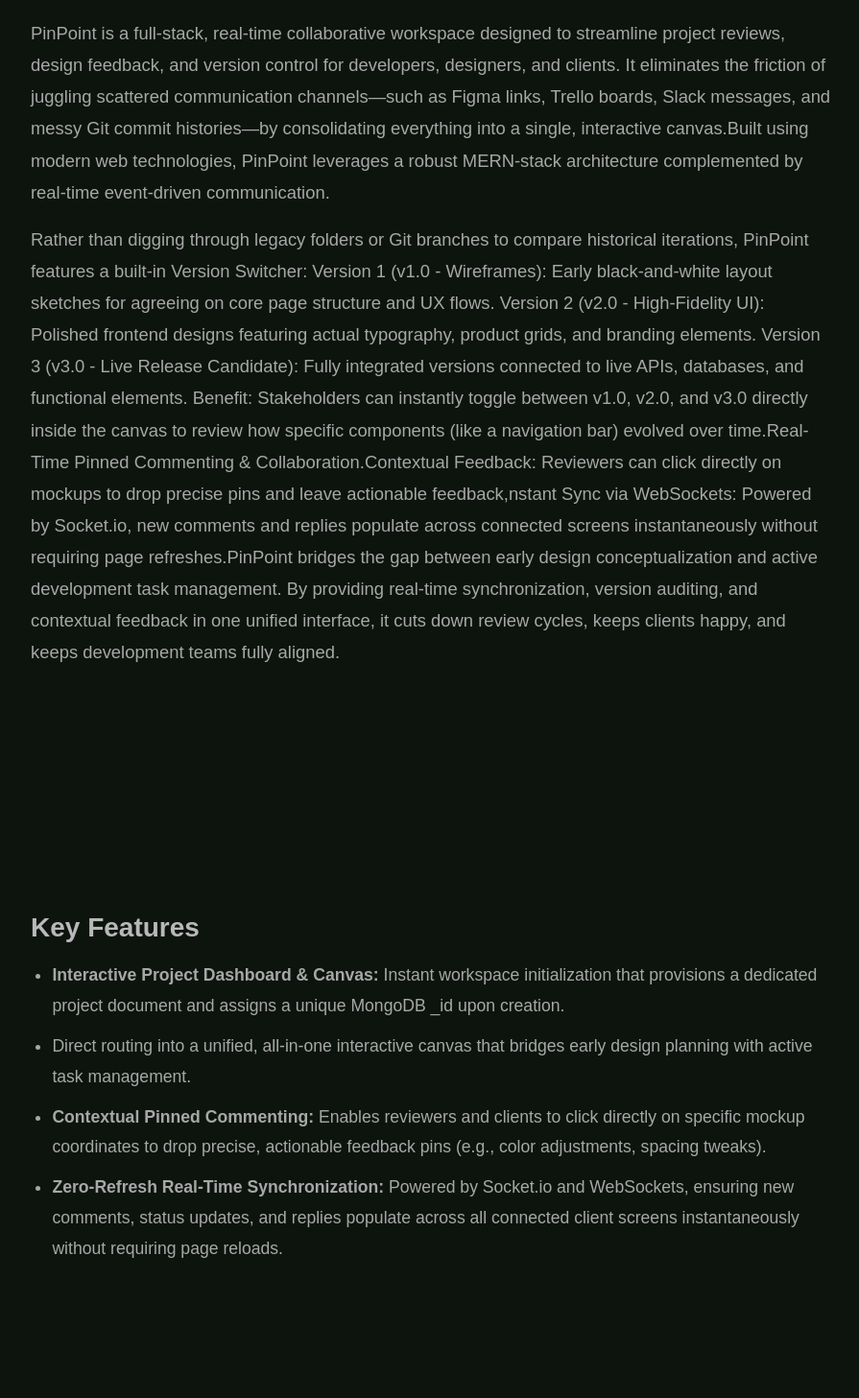
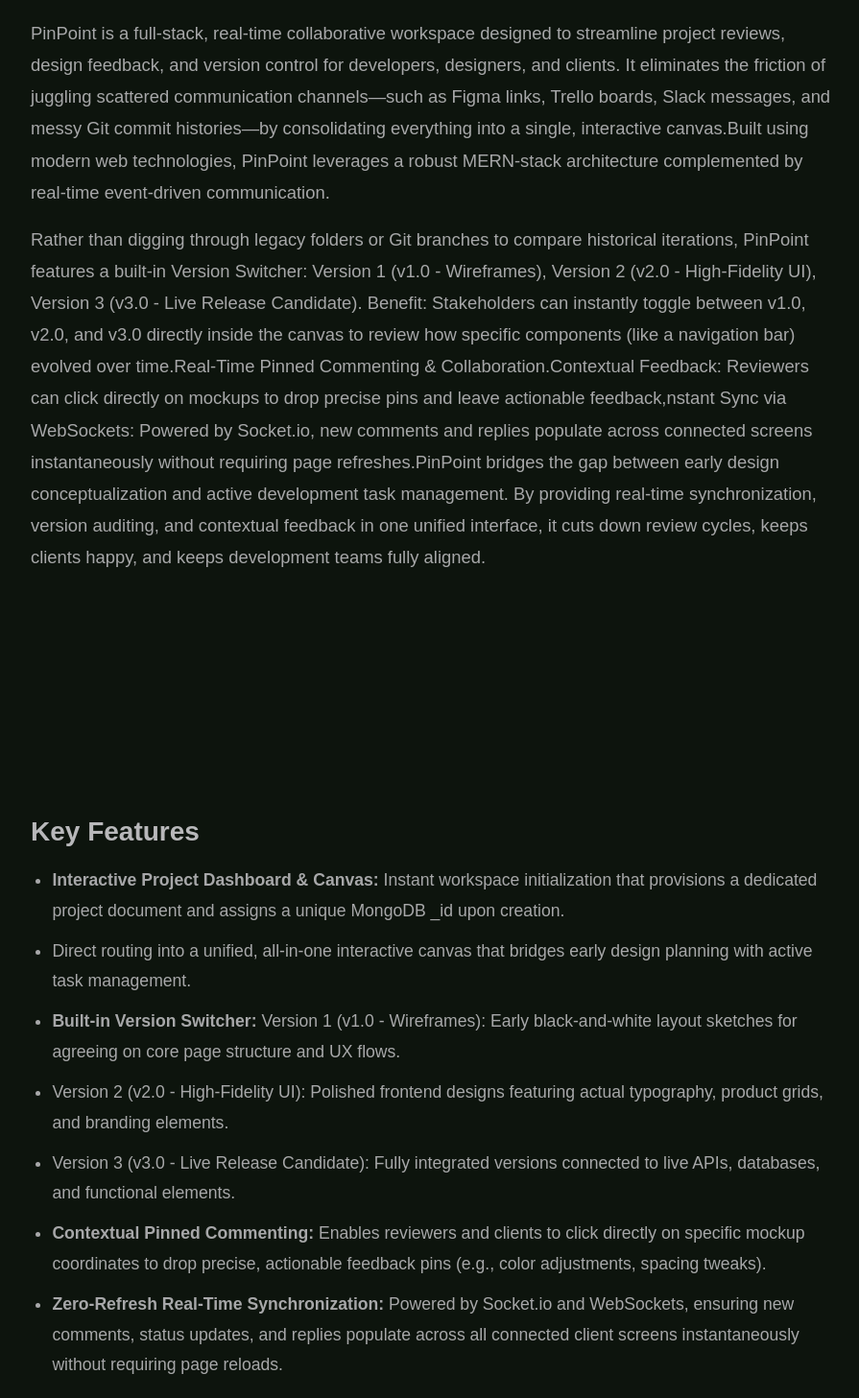
Before and after one commit to rozashkodra/my-portfolio, a React (Vite) app: page /projects/canvasCritique in a window 1280 px wide. Shown: the part 1046-2503 px from the top of the page at 96% size, without its empty margins (190-1085 px from the left). Built offline with nearby package versions, Linux system fonts and the light colour scheme.

Commit message:
text change

```diff
--- a/src/pages/CanvasCritiqueDetails.jsx
+++ b/src/pages/CanvasCritiqueDetails.jsx
@@ -77,15 +77,11 @@
         <p className="detail-text">
           Rather than digging through legacy folders or Git branches to compare
           historical iterations, PinPoint features a built-in Version Switcher:
-          Version 1 (v1.0 - Wireframes): Early black-and-white layout sketches
-          for agreeing on core page structure and UX flows. Version 2 (v2.0 -
-          High-Fidelity UI): Polished frontend designs featuring actual
-          typography, product grids, and branding elements. Version 3 (v3.0 -
-          Live Release Candidate): Fully integrated versions connected to live
-          APIs, databases, and functional elements. Benefit: Stakeholders can
-          instantly toggle between v1.0, v2.0, and v3.0 directly inside the
-          canvas to review how specific components (like a navigation bar)
-          evolved over time.Real-Time Pinned Commenting &
+          Version 1 (v1.0 - Wireframes), Version 2 (v2.0 - High-Fidelity UI),
+          Version 3 (v3.0 - Live Release Candidate). Benefit:
+          Stakeholders can instantly toggle between v1.0, v2.0, and v3.0
+          directly inside the canvas to review how specific components (like a
+          navigation bar) evolved over time.Real-Time Pinned Commenting &
           Collaboration.Contextual Feedback: Reviewers can click directly on
           mockups to drop precise pins and leave actionable feedback,nstant Sync
           via WebSockets: Powered by Socket.io, new comments and replies
@@ -112,6 +108,19 @@
             bridges early design planning with active task management.
           </li>
           <li>
+            <b>Built-in Version Switcher:</b> Version 1 (v1.0 - Wireframes):
+            Early black-and-white layout sketches for agreeing on core page
+            structure and UX flows.
+          </li>
+          <li>
+            Version 2 (v2.0 - High-Fidelity UI): Polished frontend designs
+            featuring actual typography, product grids, and branding elements.
+          </li>
+          <li>
+            Version 3 (v3.0 - Live Release Candidate): Fully integrated versions
+            connected to live APIs, databases, and functional elements.
+          </li>
+          <li>
             <b>Contextual Pinned Commenting:</b> Enables reviewers and clients
             to click directly on specific mockup coordinates to drop precise,
             actionable feedback pins (e.g., color adjustments, spacing tweaks).
```
